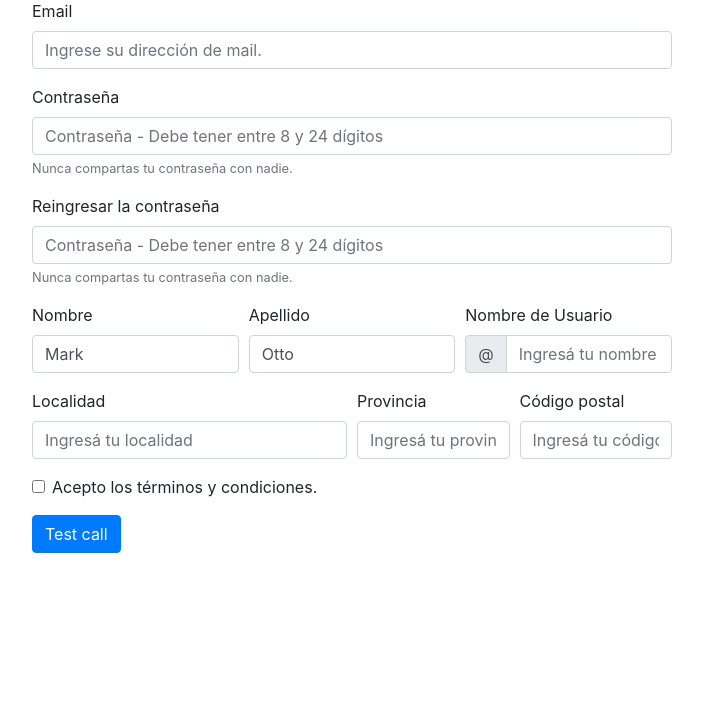
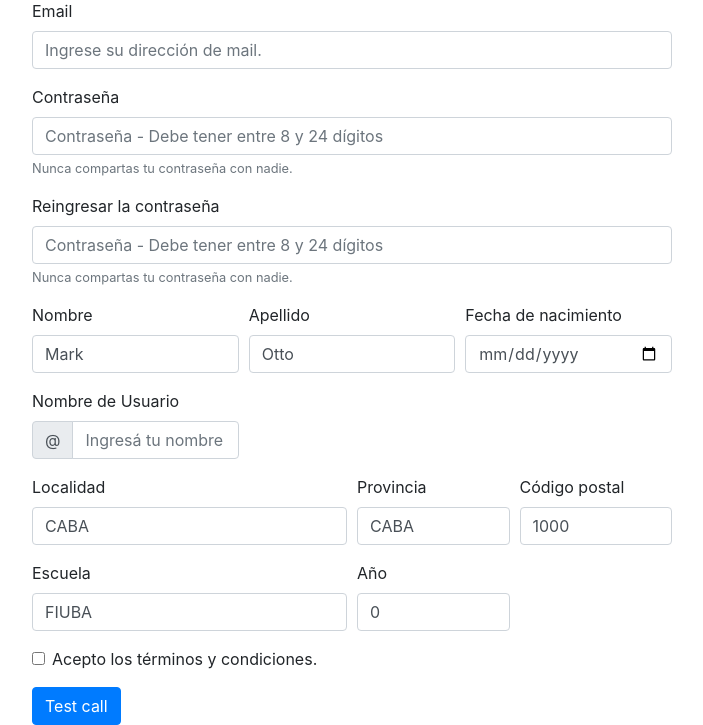
Before and after one commit to buenosaires19/team-2, a Flask app: page /signup in a window 1280 px wide. Shown: the part 105-830 px from the top of the page, without its empty margins (288-991 px from the left). Before the commit the page ends 658 px from the top, so only its background shows below. Run offline with Flask 2, Linux system fonts and the light colour scheme; some libraries are stand-ins or nearby versions.

Commit message:
killmeplease

```diff
--- a/JuniorAchievement/HelloWorld.py
+++ b/JuniorAchievement/HelloWorld.py
@@ -1,7 +1,7 @@
 
 from flask import Flask, render_template, request, jsonify
 from backend.sqlite_conn import *
-
+import copy
 app = Flask(__name__)
 
 
@@ -9,14 +9,30 @@ app = Flask(__name__)
 def hello():
     return "Hello World!"
 
-@app.route("/signup")
+@app.route("/signup", methods=['GET', 'POST'])
 def signup():
-    return render_template('prueba1.html')
+    if request.method == 'POST':
+        return do_the_signup()
+#    elif request.method == 'GET':
+#        return get_user(id)
+    else:
+        return show_the_signup_form()
 
+def show_the_signup_form():
+	return render_template('prueba1.html')
+
+def do_the_signup():
+    error = None
+    db = DBContext()
+    if request.method == 'POST':
+        result = db.add_user(request.form)
+        return str(result)
+
+    return render_template('login.html', error=error)
 
 @app.route('/test', methods=['GET', 'POST'])
 def test():
-    return request.form
+    return render_template('main.html')
 
 @app.route('/main')
 def main():
@@ -39,11 +55,10 @@ def do_the_login():
     db = DBContext()
     if request.method == 'POST':
         if valid_login(db, request.form):
-            result = db.get_user(request.form, ['user_name', 'password'])
+            result = db.get_user(request.form)
             return str(result)
         else:
             return 'Invalid username/password'
-
     return render_template('login.html', error=error)
 
 def valid_login(db, form):
--- a/JuniorAchievement/templates/prueba1.html
+++ b/JuniorAchievement/templates/prueba1.html
@@ -32,7 +32,7 @@
 
 
 
-    <form method="POST" id="submitForm" action="http://127.0.0.1:5000/test">
+    <form method="POST" id="submitForm" action="http://127.0.0.1:5000/signup">
 
       <div class="form-group">
         <label for="exampleInputEmail1">Email</label>
@@ -57,20 +57,27 @@
       <div class="form-row">
         <div class="col-md-4 mb-3">
           <label for="Name">Nombre</label>
-          <input type="text" class="form-control" id="Name" placeholder="Ingresá tu nombre/s" value="Mark" required>
+          <input type="text" class="form-control" id="Name" placeholder="Ingresá tu nombre/s" value="Mark" name="name" required>
         </div>
         <div class="col-md-4 mb-3">
           <label for="Lastname">Apellido</label>
-          <input type="text" class="form-control" id="Lastname" placeholder="Ingresá tu apellido/s" value="Otto"
+          <input type="text" class="form-control" id="Lastname" placeholder="Ingresá tu apellido/s" name="name" value="Otto"
             required>
         </div>
+
+        <div class="col-md-4 mb-3">
+            <label for="Birthday">Fecha de nacimiento</label>
+            <input type="date" class="form-control" id="Birthday" name="birthdate" placeholder="Ingresá tu fecha de nacimiento separadas por /"
+              required>
+          </div>
+
         <div class="col-md-4 mb-3">
           <label for="validationDefaultUsername">Nombre de Usuario</label>
           <div class="input-group">
             <div class="input-group-prepend">
               <span class="input-group-text" id="inputGroupPrepend2">@</span>
             </div>
-            <input type="text" class="form-control" id="validationDefaultUsername"
+            <input type="text" class="form-control" id="validationDefaultUsername" name="user_name"
               placeholder="Ingresá tu nombre de usuario" aria-describedby="inputGroupPrepend2" required>
           </div>
         </div>
@@ -78,18 +85,30 @@
       <div class="form-row">
         <div class="col-md-6 mb-3">
           <label for="validationDefault03">Localidad</label>
-          <input type="text" class="form-control" id="validationDefault03" name="city" placeholder="Ingresá tu localidad" required>
+          <input type="text" class="form-control" id="validationDefault03" name="city" value="CABA" placeholder="Ingresá tu localidad" required>
         </div>
         <div class="col-md-3 mb-3">
           <label for="validationDefault04">Provincia</label>
-          <input type="text" class="form-control" id="validationDefault04" name="province" placeholder="Ingresá tu provincia" required>
+          <input type="text" class="form-control" id="validationDefault04" name="province" value="CABA" placeholder="Ingresá tu provincia" required>
         </div>
         <div class="col-md-3 mb-3">
           <label for="validationDefault05">Código postal</label>
-          <input type="text" class="form-control" id="validationDefault05" name="zipcode" placeholder="Ingresá tu código postal"
+          <input type="text" class="form-control" id="validationDefault05" name="zipcode" value="1000" placeholder="Ingresá tu código postal"
             required>
         </div>
       </div>
+
+      <div class="form-row">
+        <div class="col-md-6 mb-3">
+          <label for="validationDefault03">Escuela</label>
+          <input type="text" class="form-control" id="validationDefault03" name="school" value="FIUBA" placeholder="Ingresá tu Escuela" required>
+        </div>
+        <div class="col-md-3 mb-3">
+          <label for="validationDefault04">Año</label>
+          <input type="text" class="form-control" id="validationDefault04" name="school_year" value="0" placeholder="Ingresá tu año" required>
+        </div>
+      </div>
+
       <div class="form-group form-check">
         <input type="checkbox" class="form-check-input" id="exampleCheck1">
         <label class="form-check-label" for="exampleCheck1">Acepto los términos y condiciones.</label>
@@ -110,7 +129,7 @@
       $('#testButton').click( function() {
         console.log('dfsdgdfg');
     $.ajax({
-        url: 'http://127.0.0.1:5000/test',
+        url: 'http://127.0.0.1:5000/signup',
         type: 'post',
         dataType: 'json',
         data: $('form#submitForm').serialize(),
```
Also changed, not shown: JuniorAchievement/backend/sqlite3.db.
